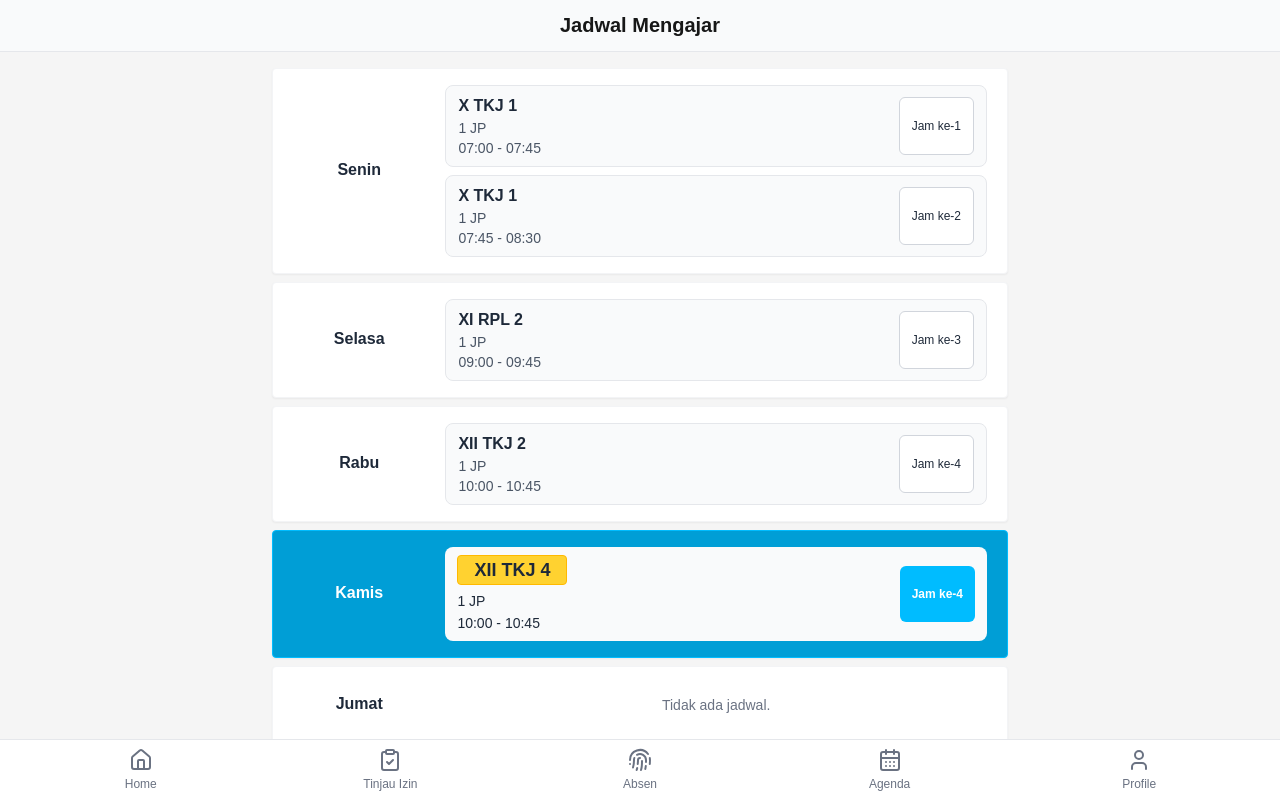
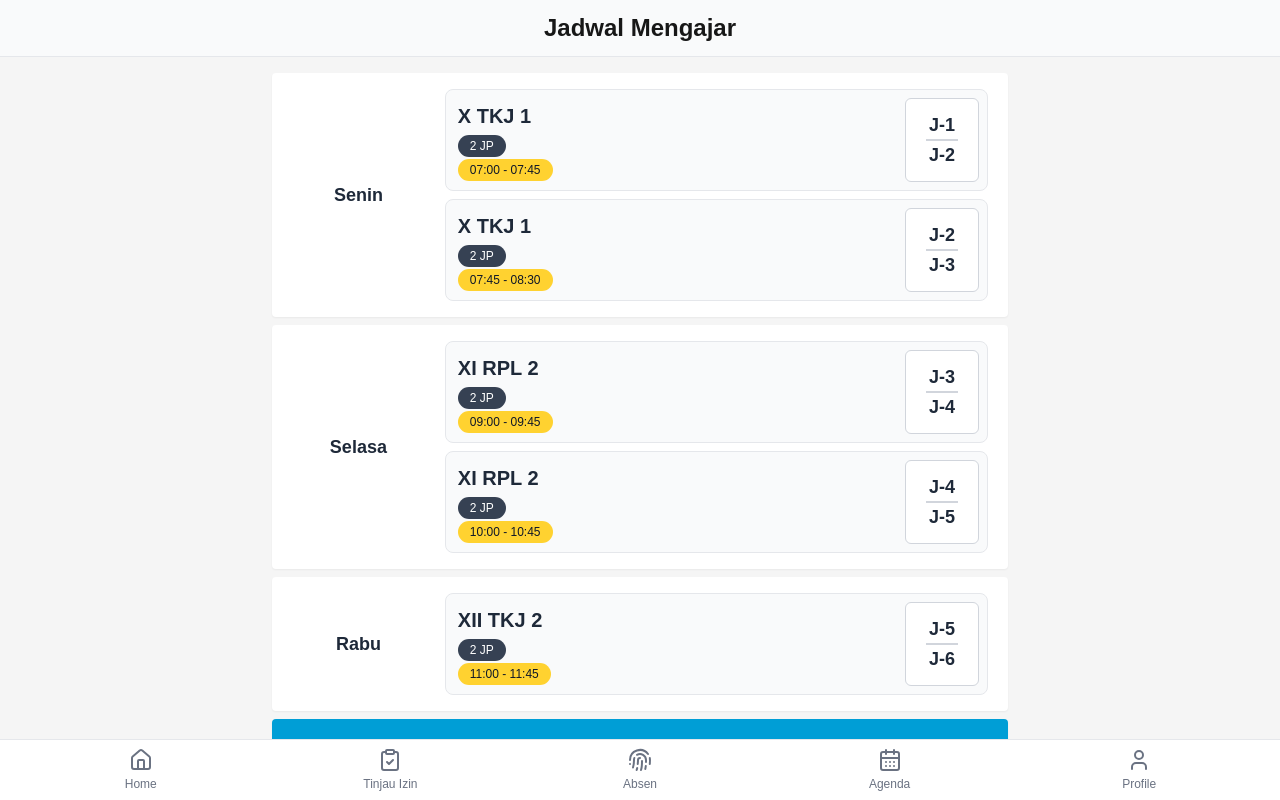
Before and after one commit to ahaydeid/my-badar, a Next.js app: page /guru/schedule in a window 1280 px wide. Shown: the top 800 px of the page. Built offline with nearby package versions, Linux system fonts and the light colour scheme.

Commit message:
updateee

```diff
--- a/app/guru/schedule/comps/JadwalHariCard.tsx
+++ b/app/guru/schedule/comps/JadwalHariCard.tsx
@@ -1,13 +1,16 @@
 "use client";
 
-import React from "react";
+type DayRow = { id: number; nama: string };
 
-type DayRow = { id: number; nama: string };
 type Jadwal = {
   id: number;
   kelas?: { nama?: string } | null;
-  jam?: { nama?: string; mulai?: string; selesai?: string } | null;
-  jumlah_jam?: { nama?: string } | null;
+
+  jamPertama?: string | null;
+  jamKedua?: string | null;
+
+  jamMulai?: string | null;
+  jamSelesai?: string | null;
 };
 
 interface Props {
@@ -15,54 +18,67 @@ interface Props {
   list: Jadwal[];
 }
 
-// Ambil nama hari saat ini
-const getTodayName = (): string => {
+const getTodayName = () => {
   const hari = ["Minggu", "Senin", "Selasa", "Rabu", "Kamis", "Jumat", "Sabtu"];
   return hari[new Date().getDay()]!;
 };
 
-export default function JadwalHariCard({ day, list }: Props): React.ReactElement {
+export default function JadwalHariCard({ day, list }: Props) {
   const today = getTodayName();
   const isToday = day.nama === today;
 
-  const containerClass = isToday ? "bg-[#009ed6] border-sky-400" : "bg-white text-gray-800 border-gray-100";
-
-  const headerClass = isToday ? "text-white" : "text-gray-800";
-  const emptyClass = isToday ? "text-white/90" : "text-gray-500";
-
   return (
-    <section key={day.id}>
-      <div className={`rounded border shadow-xs p-2 py-3 md:p-4 flex flex-row gap-4 transition duration-300 ${containerClass}`}>
-        {/* Kolom Hari */}
-        <div className="w-1/5 shrink-0 flex items-center justify-center">
-          <h2 className={`text-center text-xl md:text-[16px] font-extrabold ${headerClass}`}>{day.nama}</h2>
+    <section>
+      <div className={`rounded shadow-xs p-4 flex flex-row gap-4 ${isToday ? "bg-[#009ed6]" : "bg-white"}`}>
+        {/* Kiri: Nama Hari */}
+        <div className="w-1/5 flex items-center justify-center">
+          <h2 className={`text-center text-lg font-extrabold ${isToday ? "text-white" : "text-gray-800"}`}>{day.nama}</h2>
         </div>
 
         {/* Kolom Jadwal */}
         <div className="flex-1 min-h-0">
           <div className="space-y-2 max-h-96 overflow-y-auto pr-1">
             {list.length === 0 ? (
-              <div className={`text-sm text-center py-3 ${emptyClass}`}>Tidak ada jadwal.</div>
+              <div className="text-sm text-center py-3 text-gray-500">Tidak ada jadwal.</div>
             ) : (
-              list.map((j) => (
-                <div key={j.id} className={`flex flex-row items-center justify-between rounded-lg px-3 py-2 ${isToday ? "bg-gray-50 text-gray-800" : "bg-gray-50 border border-gray-200 text-gray-700"}`}>
-                  {/* Kolom kiri: detail kelas, JP, waktu */}
-                  <div className="flex flex-col">
-                    <div className={`font-semibold ${isToday ? "text-gray-800 border bg-amber-300 px-4 border-amber-400 text-lg mb-1 rounded" : "text-gray-800"}`}>{j.kelas?.nama ?? "Kelas tidak diketahui"}</div>
+              list.map((j) => {
+                const hasPertama = Boolean(j.jamPertama);
+                const hasKedua = Boolean(j.jamKedua);
 
-                    {/* JP */}
-                    <div className={`text-sm ${isToday ? "text-gray-800 py-0.5" : "text-gray-600"}`}>{j.jumlah_jam?.nama ?? "1 JP"}</div>
+                return (
+                  <div key={j.id} className="flex flex-row items-center justify-between rounded-lg bg-gray-50 px-2 py-2 border border-gray-200">
+                    {/* Detail kelas */}
+                    <div className="flex pl-1 flex-col">
+                      <div className="font-semibold text-xl text-gray-800">{j.kelas?.nama ?? "Tidak diketahui"}</div>
 
-                    {/* Waktu mulai–selesai */}
-                    <div className={`text-sm ${isToday ? "text-gray-800" : "text-gray-600"}`}>
-                      {j.jam?.mulai?.slice(0, 5)} - {j.jam?.selesai?.slice(0, 5)}
+                      {/* Hitung JP */}
+                      <div className="text-xs text-gray-600 mt-2">
+                        <span className="px-3 py-1 rounded-full bg-gray-700 text-white">{hasPertama && hasKedua ? "2 JP" : hasPertama ? "1 JP" : "0 JP"}</span>
+                      </div>
+
+                      <div className="text-xs text-gray-600 mt-2">
+                        <span className="px-3 py-1 rounded-full bg-amber-300 text-gray-900">
+                          {j.jamMulai?.slice(0, 5)} - {j.jamSelesai?.slice(0, 5)}
+                        </span>
+                      </div>
+                    </div>
+
+                    {/* Badge J-x */}
+                    <div className={`flex flex-col items-center leading-tight rounded-md px-5 py-3 ml-auto ${isToday ? "bg-sky-400 text-white" : "bg-white text-gray-800 border border-gray-300"}`}>
+                      {hasPertama && hasKedua ? (
+                        <>
+                          <span className="text-lg font-extrabold">{j.jamPertama}</span>
+                          <div className="w-8 h-0.5 bg-gray-300" />
+                          <span className="text-lg font-extrabold">{j.jamKedua}</span>
+                        </>
+                      ) : (
+                        // Jika hanya satu jam → tampil di TENGAH
+                        <span className="text-lg font-extrabold py-1">{j.jamPertama ?? j.jamKedua ?? "?"}</span>
+                      )}
                     </div>
                   </div>
-
-                  {/* Kolom kanan: badge jam ke- */}
-                  <div className={`text-xs rounded-md px-3 py-5 ml-auto ${isToday ? "bg-sky-400 text-white font-semibold" : "bg-white text-gray-800 border border-gray-300"}`}>{j.jam?.nama ?? "Jam ke-?"}</div>
-                </div>
-              ))
+                );
+              })
             )}
           </div>
         </div>
--- a/app/guru/schedule/page.tsx
+++ b/app/guru/schedule/page.tsx
@@ -4,7 +4,6 @@ import React, { useEffect, useState, useMemo } from "react";
 import JadwalHariCard from "./comps/JadwalHariCard";
 
 type DayRow = { id: number; nama: string };
-type RelOneOrMany<T> = T | T[] | null;
 
 type RawJadwal = {
   id: number;
@@ -13,12 +12,13 @@ type RawJadwal = {
   kelas_id?: number | null;
   jp?: number | null;
   guru_id?: number | null;
-  kelas?: RelOneOrMany<{ nama?: string }>;
-  jam?: RelOneOrMany<{ nama?: string; mulai?: string; selesai?: string }>;
-  jumlah_jam?: RelOneOrMany<{ nama?: string }>;
+  kelas?: { nama?: string } | null;
+  jamPertama?: string | null;
+  jamKedua?: string | null;
+  jamMulai?: string | null;
+  jamSelesai?: string | null;
 };
 
-// === Fungsi bantu konversi waktu (untuk sorting) ===
 const toMinutes = (time: string | null): number => {
   if (!time) return 9999;
   const [h = "0", m = "0"] = time.split(":");
@@ -31,11 +31,10 @@ export default function Page(): React.ReactElement {
   const [loading, setLoading] = useState(true);
   const [error, setError] = useState<string | null>(null);
 
-  // === Simulasi ambil data dummy ===
   useEffect(() => {
     let mounted = true;
 
-    const loadDummy = (): void => {
+    const loadDummy = () => {
       setLoading(true);
       setError(null);
 
@@ -57,50 +56,55 @@ export default function Page(): React.ReactElement {
             hari_id: 1,
             guru_id: 1,
             kelas_id: 2,
-            jam_id: 1,
             kelas: { nama: "X TKJ 1" },
-            jam: { nama: "Jam ke-1", mulai: "07:00:00", selesai: "07:45:00" },
-            jumlah_jam: { nama: "1 JP" },
+            jamPertama: "J-1",
+            jamKedua: "J-2",
+            jamMulai: "07:00:00",
+            jamSelesai: "07:45:00",
           },
           {
             id: 2,
             hari_id: 1,
             guru_id: 1,
             kelas_id: 2,
-            jam_id: 2,
             kelas: { nama: "X TKJ 1" },
-            jam: { nama: "Jam ke-2", mulai: "07:45:00", selesai: "08:30:00" },
-            jumlah_jam: { nama: "1 JP" },
+            jamPertama: "J-2",
+            jamKedua: "J-3",
+            jamMulai: "07:45:00",
+            jamSelesai: "08:30:00",
           },
           {
             id: 3,
             hari_id: 2,
             guru_id: 1,
             kelas_id: 3,
-            jam_id: 3,
             kelas: { nama: "XI RPL 2" },
-            jam: { nama: "Jam ke-3", mulai: "09:00:00", selesai: "09:45:00" },
-            jumlah_jam: { nama: "1 JP" },
+            jamPertama: "J-3",
+            jamKedua: "J-4",
+            jamMulai: "09:00:00",
+            jamSelesai: "09:45:00",
           },
           {
             id: 4,
+            hari_id: 2,
+            guru_id: 1,
+            kelas_id: 3,
+            kelas: { nama: "XI RPL 2" },
+            jamPertama: "J-4",
+            jamKedua: "J-5",
+            jamMulai: "10:00:00",
+            jamSelesai: "10:45:00",
+          },
+          {
+            id: 5,
             hari_id: 3,
             guru_id: 1,
             kelas_id: 4,
-            jam_id: 4,
             kelas: { nama: "XII TKJ 2" },
-            jam: { nama: "Jam ke-4", mulai: "10:00:00", selesai: "10:45:00" },
-            jumlah_jam: { nama: "1 JP" },
-          },
-          {
-            id: 5,
-            hari_id: 4,
-            guru_id: 1,
-            kelas_id: 4,
-            jam_id: 4,
-            kelas: { nama: "XII TKJ 4" },
-            jam: { nama: "Jam ke-4", mulai: "10:00:00", selesai: "10:45:00" },
-            jumlah_jam: { nama: "1 JP" },
+            jamPertama: "J-5",
+            jamKedua: "J-6",
+            jamMulai: "11:00:00",
+            jamSelesai: "11:45:00",
           },
         ];
 
@@ -108,9 +112,9 @@ export default function Page(): React.ReactElement {
         setJadwals(dummyJadwal);
       } catch (err) {
         const msg = err instanceof Error ? err.message : String(err);
-        if (mounted) setError(msg);
+        setError(msg);
       } finally {
-        if (mounted) setLoading(false);
+        setLoading(false);
       }
     };
 
@@ -121,7 +125,6 @@ export default function Page(): React.ReactElement {
     };
   }, []);
 
-  // === Mapping jadwal per hari dan sorting ===
   const jadwalMap = useMemo(() => {
     const map = new Map<number, RawJadwal[]>();
 
@@ -132,27 +135,17 @@ export default function Page(): React.ReactElement {
     });
 
     map.forEach((list) => {
-      list.sort((a, b) => {
-        const mulaiA = Array.isArray(a.jam) ? a.jam[0]?.mulai ?? null : a.jam?.mulai ?? null;
-        const mulaiB = Array.isArray(b.jam) ? b.jam[0]?.mulai ?? null : b.jam?.mulai ?? null;
-        return toMinutes(mulaiA) - toMinutes(mulaiB);
-      });
+      list.sort((a, b) => toMinutes(a.jamMulai ?? null) - toMinutes(b.jamMulai ?? null));
     });
 
     return map;
   }, [jadwals]);
 
-  // === Normalize sebelum dikirim ke Card ===
-  const normalizeRel = <T,>(rel: RelOneOrMany<T>): T | null => {
-    if (!rel) return null;
-    return Array.isArray(rel) ? rel[0] ?? null : rel;
-  };
-
   return (
     <div className="min-h-screen bg-[#f5f5f5] pb-28">
-        <h1 className="sticky top-0 z-20 bg-gray-50 text-center text-2xl md:text-[20px] font-extrabold py-3 mb-4 border-b border-gray-200">Jadwal Mengajar</h1>
+      <h1 className="sticky top-0 z-20 bg-gray-50 text-center text-2xl font-extrabold py-3 mb-4 border-b border-gray-200">Jadwal Mengajar</h1>
+
       <div className="mx-auto w-full px-4 max-w-xl md:max-w-2xl lg:max-w-3xl">
-
         {loading ? (
           <div className="text-center text-gray-500">Memuat jadwal dummy...</div>
         ) : error ? (
@@ -160,20 +153,11 @@ export default function Page(): React.ReactElement {
         ) : (
           <div className="space-y-2">
             {days.map((day) => {
-              const list = (jadwalMap.get(day.id) ?? []).map((j) => ({
-                ...j,
-                kelas: normalizeRel(j.kelas),
-                jam: normalizeRel(j.jam),
-                jumlah_jam: normalizeRel(j.jumlah_jam),
-              }));
+              const list = jadwalMap.get(day.id) ?? [];
               return <JadwalHariCard key={day.id} day={day} list={list} />;
             })}
           </div>
         )}
-
-        {days.length > 0 && jadwalMap.size === 0 && <div className="text-center text-white mt-8 p-4 bg-red-600 rounded-lg">Tidak ada jadwal dummy untuk ditampilkan.</div>}
-
-        <div className="h-8" />
       </div>
     </div>
   );
```
